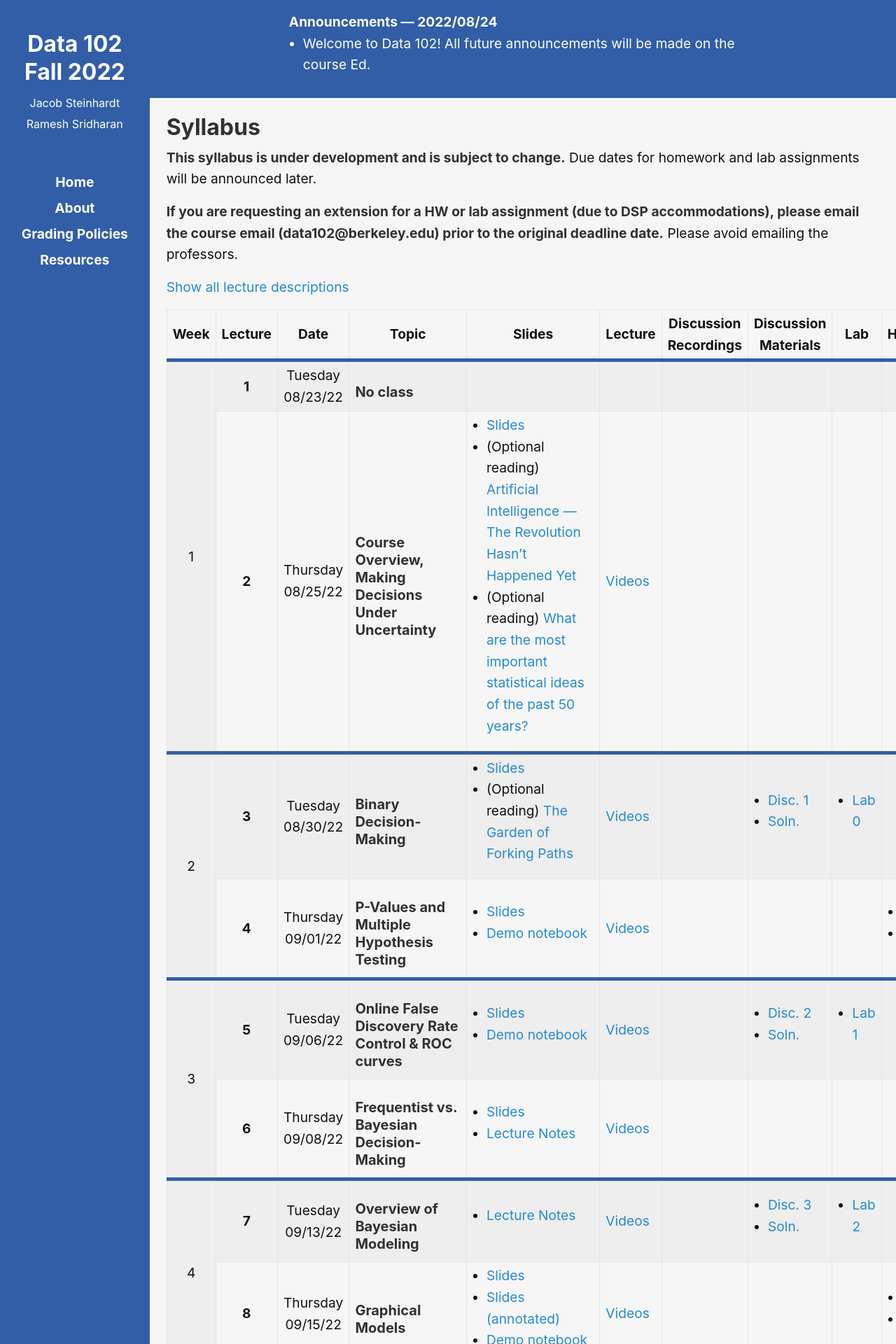
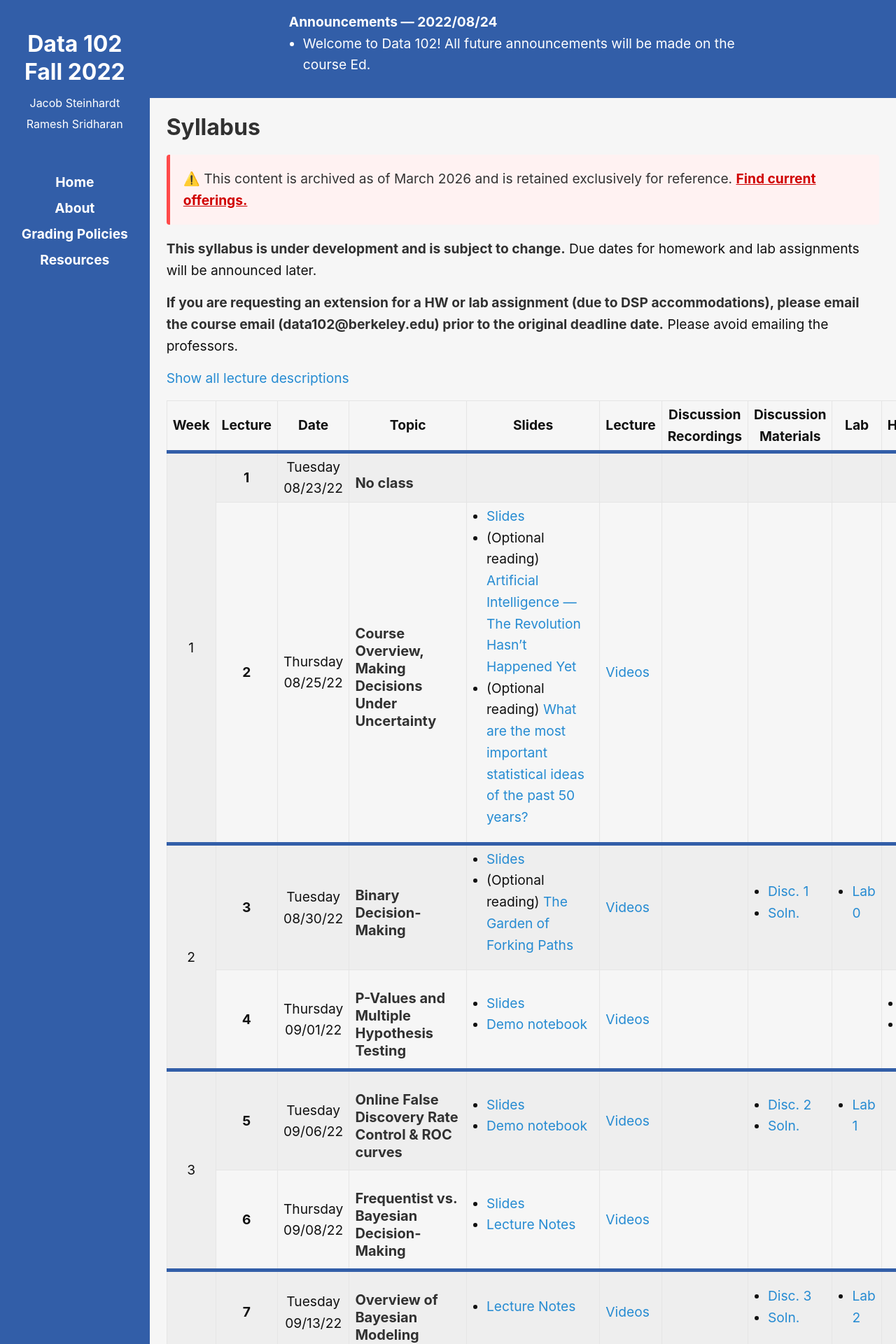
Before and after one commit to ds-102/fa22, a Jekyll site: the page built from index.md, in a window 1280 px wide. Shown: the top 1920 px of the page at 70% size. Built offline with Jekyll 4.4.1, drawn with Linux system fonts in a browser that asks for light colours; some of the changed text lies outside the part shown.

Commit message:
archive banners

```diff
--- a/_config.yml
+++ b/_config.yml
@@ -22,3 +22,10 @@ baseurl: '/fa22'
 
 sass:
   style: compressed
+
+callouts:
+  highlight:
+    color: yellow
+  warning:
+    title: Warning
+    color: red
--- a/_sass/ds100.scss
+++ b/_sass/ds100.scss
@@ -44,6 +44,22 @@ $sidebar-text-color: #fff;
 /******************************************************************************
  * [2] Site-wide styles
  *****************************************************************************/
+
+/* Warning Callout Styling */
+.warning {
+  padding: 1em;
+  margin: 1em 0;
+  border-left: 5px solid #ff4b4b;
+  background-color: #fff2f2;
+  border-radius: 4px;
+  color: #333;
+}
+
+.warning a {
+  font-weight: bold;
+  text-decoration: underline;
+  color: #d00000;
+}
 
 html {
   /* https://bitsofco.de/the-new-system-font-stack/ */
--- a/index.md
+++ b/index.md
@@ -3,6 +3,9 @@ layout: page
 title: "Syllabus"
 page_class: content-wide
 ---
+
+{: .warning }
+⚠️ This content is archived as of March 2026 and is retained exclusively for reference. [Find current offerings.](https://data102.org/)
 
 **This syllabus is under development and is subject to change.** Due dates for homework and lab assignments will be announced later.
 
```
Also changed, not shown: about.md (+3 -0 lines), grading.md (+3 -0 lines), resources.md (+3 -0 lines).
